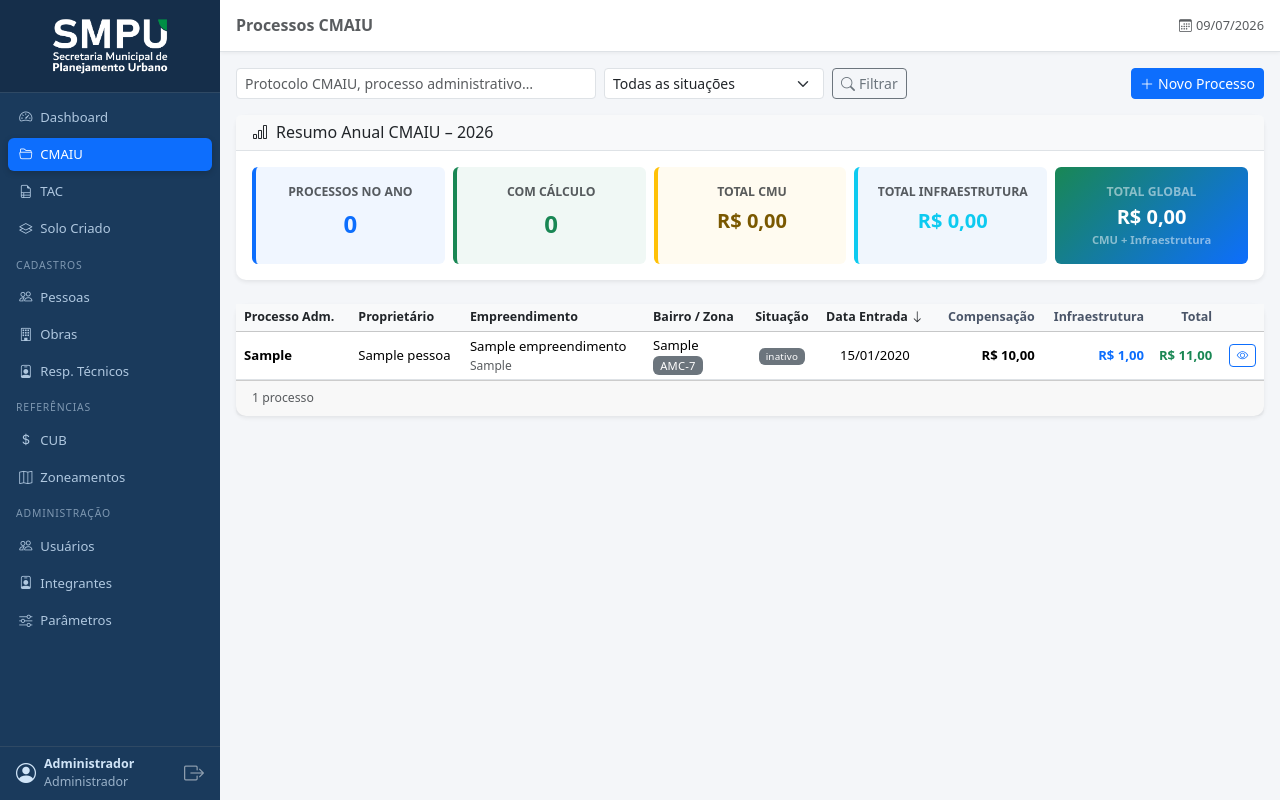
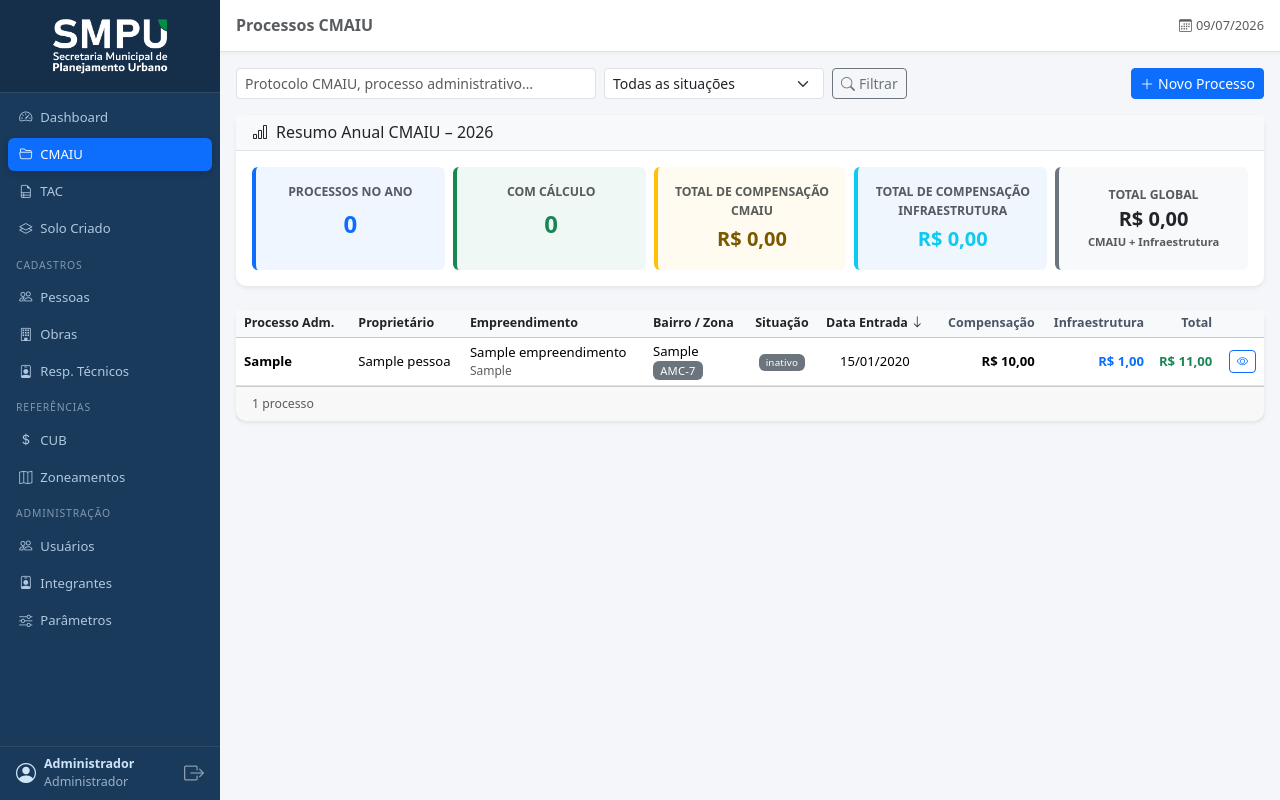
Before and after one commit to fabinhocoe/CMAIU, a Flask app: page /processos in a window 1280 px wide. Run offline with Flask 3, Linux system fonts and the light colour scheme; a user stored in the database is signed in; tables that the repository leaves empty hold one stand-in row (values such as "Sample post").

Commit message:
Refine totals styling and update labels for clarity
- Change Total Global background from green gradient to clean light gray (#f8f9fa)
- Update border color to neutral gray (#6c757d)
- Change text color from white to dark gray for better readability
- Rename 'TOTAL CMU' to 'TOTAL DE COMPENSAÇÃO CMAIU'
- Rename 'TOTAL INFRAESTRUTURA' to 'TOTAL DE COMPENSAÇÃO INFRAESTRUTURA'
- Update Total Global subtitle from 'CMU + Infraestrutura' to 'CMAIU + Infraestrutura'
- Maintain visual hierarchy while improving clarity and professionalism

Co-Authored-By: Claude Haiku 4.5 <noreply@anthropic.com>
Claude-Session: https://claude.ai/code/session_01VXWAfgFSAm4ZBKgqyac9J3

```diff
--- a/templates/processos/index.html
+++ b/templates/processos/index.html
@@ -54,23 +54,23 @@
 
       <div style="flex:1;min-width:0">
         <div class="text-center p-3 rounded" style="background:#fffbf0;border-left:4px solid #ffc107;height:100%">
-          <div class="small text-muted fw-semibold mb-1">TOTAL CMU</div>
+          <div class="small text-muted fw-semibold mb-1">TOTAL DE COMPENSAÇÃO CMAIU</div>
           <div class="fs-5 fw-bold" style="color:#7a5800">{{ totais_ano.v_cmu|brl }}</div>
         </div>
       </div>
 
       <div style="flex:1;min-width:0">
         <div class="text-center p-3 rounded" style="background:#f0f6fd;border-left:4px solid #0dcaf0;height:100%">
-          <div class="small text-muted fw-semibold mb-1">TOTAL INFRAESTRUTURA</div>
+          <div class="small text-muted fw-semibold mb-1">TOTAL DE COMPENSAÇÃO INFRAESTRUTURA</div>
           <div class="fs-5 fw-bold text-info">{{ totais_ano.v_infra|brl }}</div>
         </div>
       </div>
 
       <div style="flex:1;min-width:0">
-        <div class="p-3 rounded text-white fw-bold" style="background:linear-gradient(135deg, #198754 0%, #0d6efd 100%);height:100%;display:flex;flex-direction:column;justify-content:center;align-items:center">
-          <div class="small text-white-50">TOTAL GLOBAL</div>
-          <div class="fs-5">{{ totais_ano.v_total|brl }}</div>
-          <div class="small text-white-50" style="font-size:0.7rem">CMU + Infraestrutura</div>
+        <div class="p-3 rounded fw-bold" style="background:#f8f9fa;border-left:4px solid #6c757d;height:100%;display:flex;flex-direction:column;justify-content:center;align-items:center">
+          <div class="small text-muted">TOTAL GLOBAL</div>
+          <div class="fs-5 text-dark">{{ totais_ano.v_total|brl }}</div>
+          <div class="small text-muted" style="font-size:0.7rem">CMAIU + Infraestrutura</div>
         </div>
       </div>
     </div>
```
